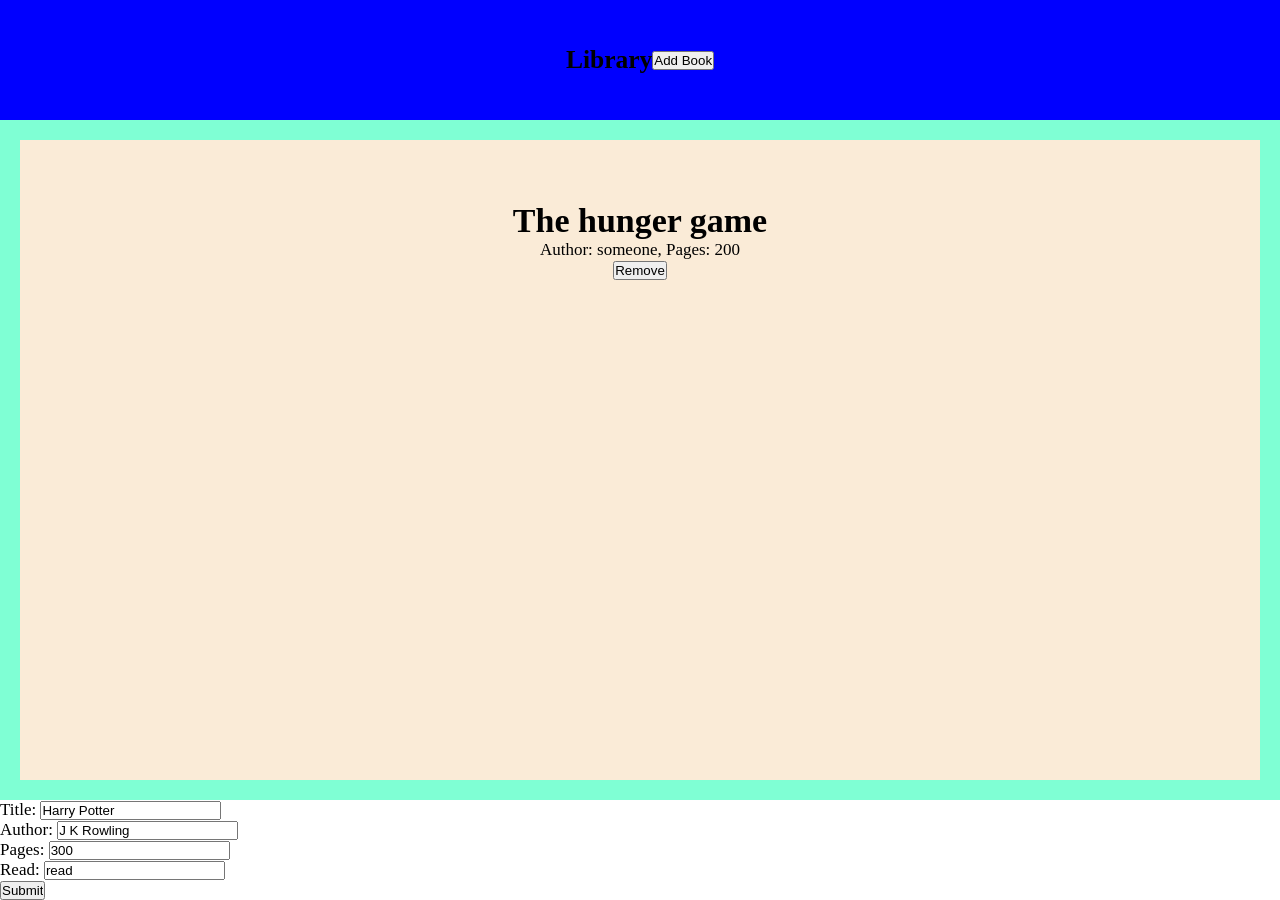
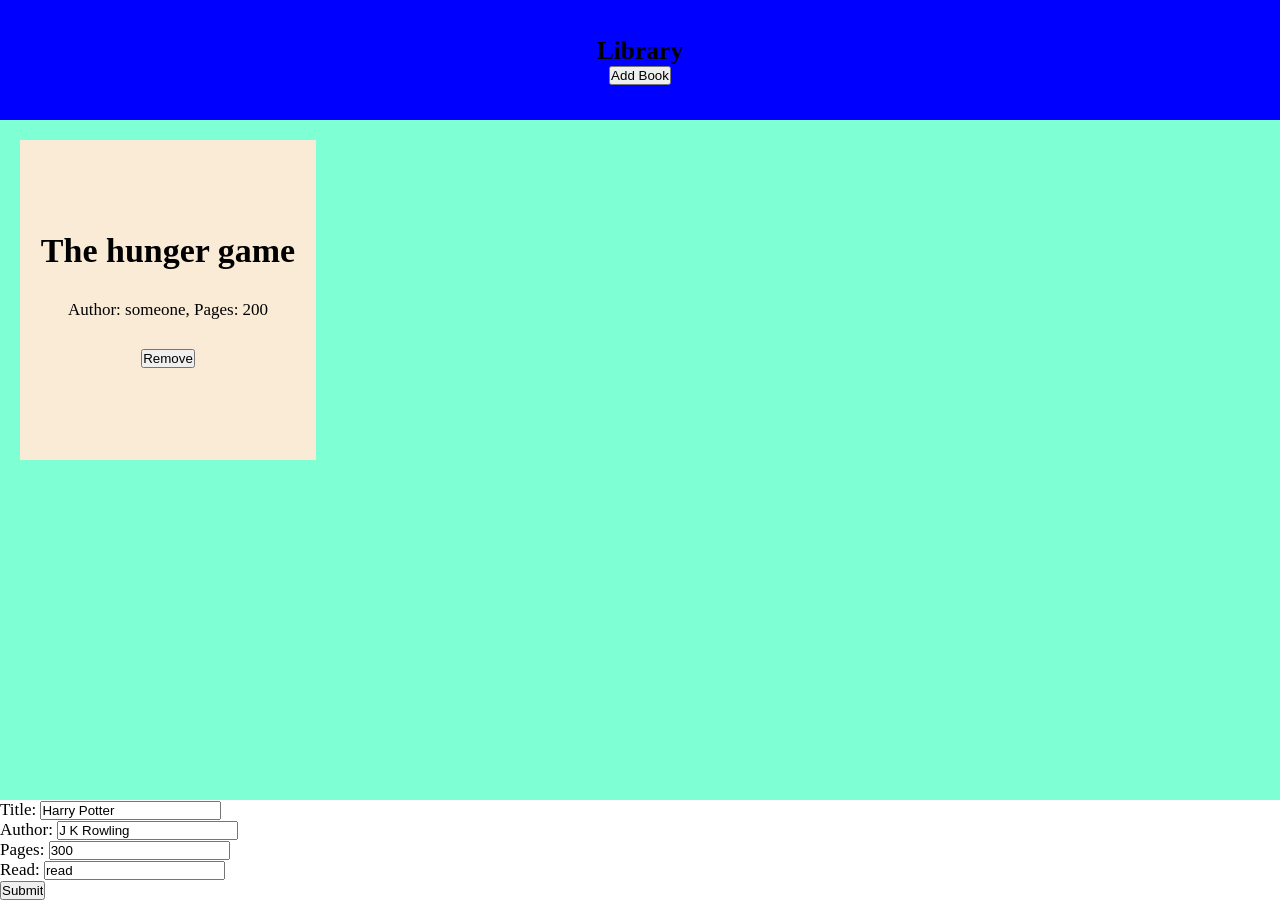
Before and after one commit to nabelk/library, a plain HTML site: page index.html in a window 1280 px wide. Drawn offline with Linux system fonts and the light colour scheme.

Commit message:
Fix existing & create add book ui styles

```diff
--- a/style.css
+++ b/style.css
@@ -5,7 +5,8 @@
 body{
     display: grid;
     grid-template-rows: 15% calc(100% - 15%);
-    min-height: 100vh;
+    height: 100vh;
+    position: relative;
 }
 
 * {
@@ -16,24 +17,54 @@ body{
 
 header {
     display: flex;
+    flex-direction: column;
     justify-content: center;
     align-items: center;
     background-color: blue;
 }
 
-main {
+div#add-Book {
+    display: flex;
+    justify-content: center;
+    align-items: center;
+    background-color: blue;
+}
+
+#book-cards {
     background-color: aquamarine;
     display: grid;
-    grid-template-columns: repeat(auto-fit, minmax(300px, 1fr));
+    grid-template-columns: repeat(auto-fill, minmax(250px, 1fr));
+    grid-auto-rows: 50%;
     column-gap: 1.5%;
     row-gap: 3%;
     padding: 20px;
+    overflow: auto;
 }
 
 div.card {
+    display: flex;
+    flex-direction: column;
+    gap: 10%;
+    justify-content: center;
+    align-items: center;
     background-color: antiquewhite;
-    /* margin-bottom: 10px; */
-    text-align: center;
     padding: 5%;
-    height: auto;
 }
+
+div.enable-form {
+    display: none;
+    background-color: tomato;
+    position: absolute;
+    left: 50%;
+    margin-left: -100px;
+    top: 50%;
+    margin-top: -50px;
+}
+
+div.opacity {
+    opacity: 0.5;
+    width: 100%;
+    height: 100%;
+    background-color: black;
+    position: absolute;
+}
```
